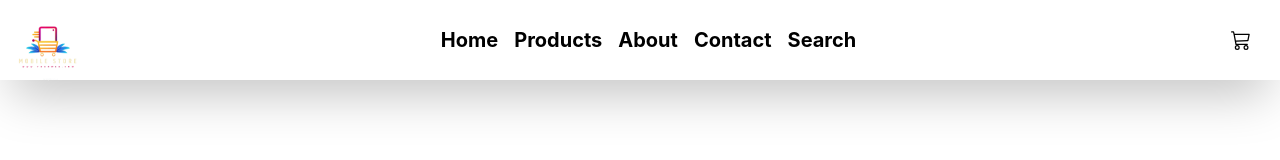
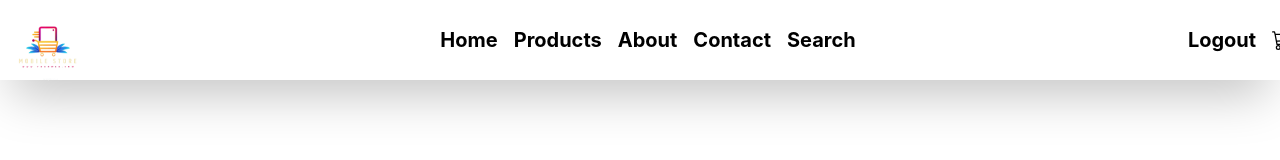
Before and after one commit to neuralstackdev0216/cbc-frontend, a React (Vite) app: page / in a window 1280 px wide. Shown: the top 160 px of the page. Built offline with nearby package versions, Linux system fonts and the light colour scheme; sample sign-in values are in the browser's storage.

Commit message:
LogOut Button Initiation

```diff
--- a/src/components/header.jsx
+++ b/src/components/header.jsx
@@ -7,6 +7,7 @@ import { useState } from "react";
 export default function Header(){
     const [sideDrawerOpen,setSideDrawerOpen] = useState(false)
     const navigete=useNavigate()
+    const token=localStorage.getItem("token")
     return(
         <header className="w-full h-[80px] shadow-2xl flex justify-center relative">
             <GiHamburgerMenu className="absolute h-full text-3xl md:hidden left-2" onClick={()=>{
@@ -22,7 +23,21 @@ export default function Header(){
                 <Link to="/contact" className="text-[20px] font-bold mx-2">Contact</Link>
                 <Link to="/search" className="text-[20px] font-bold mx-2">Search</Link>
             </div>
+
             <div className="w-[80px] hidden md:flex justify-center items-center">
+                {
+                    token==null?
+                    <Link to="/login" className="text-[20px] font-bold mx-2">Login</Link>
+                    :
+                    <button className="text-[20px] font-bold mx-2" onClick={()=>{
+                        localStorage.removeItem("token")
+                        localStorage.removeItem("user")
+                        window.location.href="/"
+                    }}>Logout
+
+                    </button>
+
+                }
                 <Link to="/cart" className="text-[20px] font-bold mx-2">
                     <BsCart3 />
                 </Link>
```
